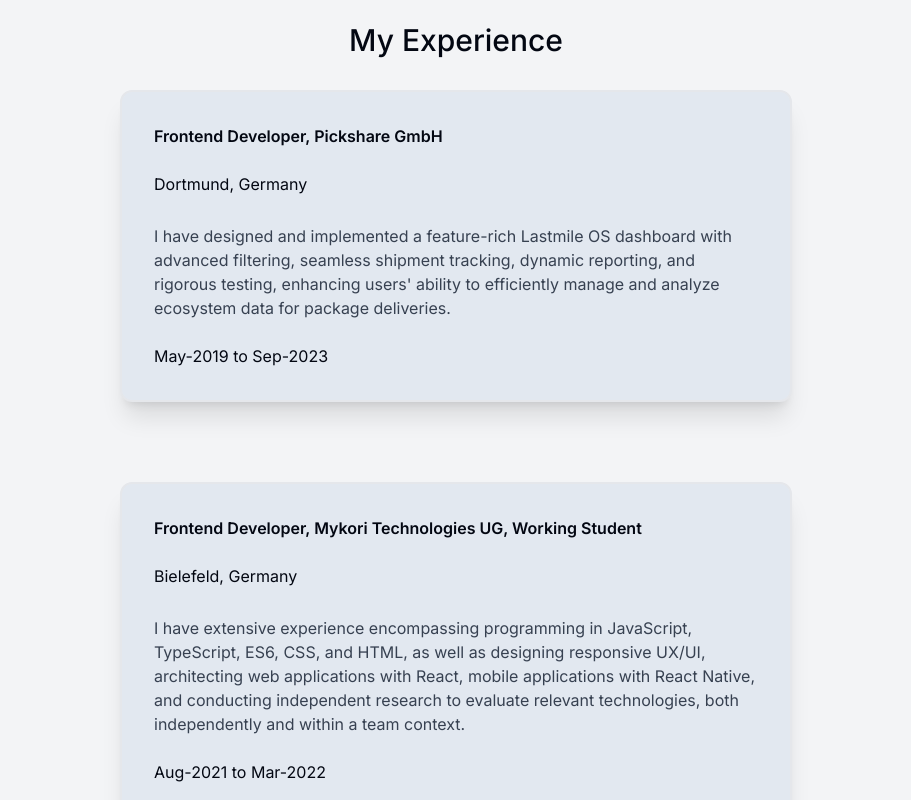
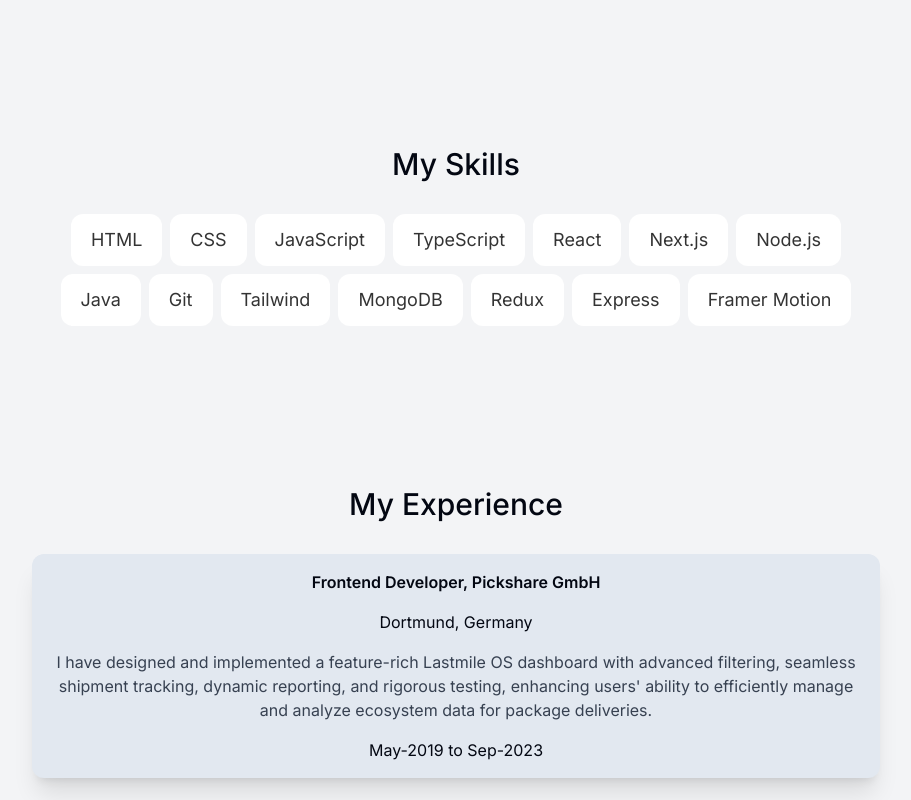
Before and after one commit to Manjunathkorisetru/Korisetru-Portfolio, a Next.js app: page / in a window 1280 px wide. Shown: the part 2680-3480 px from the top of the page, without its empty margins (184-1095 px from the left). Built offline with nearby package versions, Linux system fonts and the light colour scheme.

Commit message:
Fix Experience Section
- Added FPGA web app Project

```diff
--- a/components/experience.tsx
+++ b/components/experience.tsx
@@ -9,26 +9,26 @@ export default function Experience() {
   const { ref } = useSectionInView("Experience");
 
   return (
-    <section id="experience" ref={ref} className="scroll-mt-28 mb-28 sm:mb-40">
+    <section
+      id="experience"
+      ref={ref}
+      className="scroll-mt-28 mb-28 sm:mb-40
+      max-w-[53rem] text-center"
+    >
       <SectionHeading>My experience</SectionHeading>
       <div>
-        {experiencesData.map((experience, index) => {
-          return (
-            <React.Fragment key={index}>
-              <div
-                className="max-w-2xl flex flex-col justify-center gap-6 rounded-xl
-              shadow-xl bg-slate-200 border-2 mb-20 p-6 sm:p-8"
-              >
-                <h3 className="font-semibold capitalize">{experience.title}</h3>
-                <p className="font-normal !mt-0">{experience.location}</p>
-                <p className="!mt-1 !font-normal text-gray-700 text-wrap">
-                  {experience.description}
-                </p>
-                <p>{experience.date}</p>
-              </div>
-            </React.Fragment>
-          );
-        })}
+        {experiencesData.map((experience, index) => (
+          <div
+            key={index}
+            className="flex flex-col justify-center gap-4 rounded-xl
+              shadow-xl bg-slate-200 mb-6 sm:p-4"
+          >
+            <span className="font-semibold">{experience.title}</span>
+            <p>{experience.location}</p>
+            <p className=" text-gray-700 text-wrap">{experience.description}</p>
+            <p>{experience.date}</p>
+          </div>
+        ))}
       </div>
     </section>
   );
--- a/components/skills.tsx
+++ b/components/skills.tsx
@@ -27,7 +27,7 @@ export default function Skills() {
     <section
       id="skills"
       ref={ref}
-      className="mb-28 max-w-[53rem] scroll-mt-28 text-center sm:mb-40"
+      className="mb-28 max-w-[53rem] scroll-mt-28 text-center sm:mb-40 mt-28 "
     >
       <SectionHeading>My skills</SectionHeading>
       <ul className="flex flex-wrap justify-center gap-2 text-lg text-gray-800">
--- a/context/active-section-context.tsx
+++ b/context/active-section-context.tsx
@@ -10,8 +10,6 @@ type ActiveSectionContextProviderProps = {
 type ActiveSectionContextType = {
   activeSection: SectionName;
   setActiveSection: React.Dispatch<React.SetStateAction<SectionName>>;
-  timeOfLastClick: number;
-  setTimeOfLastClick: React.Dispatch<React.SetStateAction<number>>;
 };
 
 export const ActiveSectionContext =
@@ -21,15 +19,13 @@ export default function ActiveSectionContextProvider({
   children,
 }: ActiveSectionContextProviderProps) {
   const [activeSection, setActiveSection] = useState<SectionName>("Home");
-  const [timeOfLastClick, setTimeOfLastClick] = useState(0); // we need to keep track of this to disable the observer temporarily when user clicks on a link
+  //const [timeOfLastClick, setTimeOfLastClick] = useState(0); // we need to keep track of this to disable the observer temporarily when user clicks on a link
 
   return (
     <ActiveSectionContext.Provider
       value={{
         activeSection,
         setActiveSection,
-        timeOfLastClick,
-        setTimeOfLastClick,
       }}
     >
       {children}
--- a/lib/data.ts
+++ b/lib/data.ts
@@ -6,6 +6,7 @@ import corpcommentImg from "@/public/corpcomment.png";
 //import rmtdevImg from "@/public/rmtdev.png";
 import datacollection from "@/public/data-collection.png";
 import wordanalyticsImg from "@/public/wordanalytics.png";
+import FPGA from "@/public/FPGA.png";
 import { data } from "autoprefixer";
 
 export const links = [
@@ -89,6 +90,14 @@ export const projectsData = [
     link: "https://data-collection-web-app.netlify.app/",
   },
   {
+    title: "FPGA Web App",
+    description:
+      "A comprehensive database consisting of FPGA devices and their specifications from various vendors",
+    tags: ["React", "JavaScript", "MongoDB", "Express", "Mongoose"],
+    imageUrl: FPGA,
+    link: "https://fpgawebapp.netlify.app/",
+  },
+  {
     title: "CorpComment",
     description: "Users can give public feedback to companies.",
     tags: ["React", "Tailwind"],
@@ -96,14 +105,6 @@ export const projectsData = [
     link: "https://corp-comment.netlify.app/",
   },
 
-  // {
-  //   title: "rmtDev",
-  //   description:
-  //     "Job board for remote developer jobs. I was the front-end developer. It has features like filtering, sorting and pagination.",
-  //   tags: ["React", "TypeScript", "Next.js", "Tailwind", "Redux"],
-  //   imageUrl: rmtdevImg,
-  //   link: "https://rmtdev.netlify.app/",
-  // },
   {
     title: "Word Analytics",
     description:
--- a/lib/hooks.ts
+++ b/lib/hooks.ts
@@ -7,13 +7,15 @@ export function useSectionInView(sectionName: SectionName, threshold = 0.75) {
   const { ref, inView } = useInView({
     threshold,
   });
-  const { setActiveSection, timeOfLastClick } = useActiveSectionContext();
+
+  // console.log("useSectionInView", sectionName, inView);
+  const { setActiveSection } = useActiveSectionContext();
 
   useEffect(() => {
-    if (inView && Date.now() - timeOfLastClick > 1000) {
+    if (inView && setActiveSection) {
       setActiveSection(sectionName);
     }
-  }, [inView, setActiveSection, timeOfLastClick, sectionName]);
+  }, [inView, setActiveSection, sectionName]);
 
   return {
     ref,
```
Also changed, not shown: public/FPGA.png (added), 1 other file (tests, documents, lock files or other folders).
